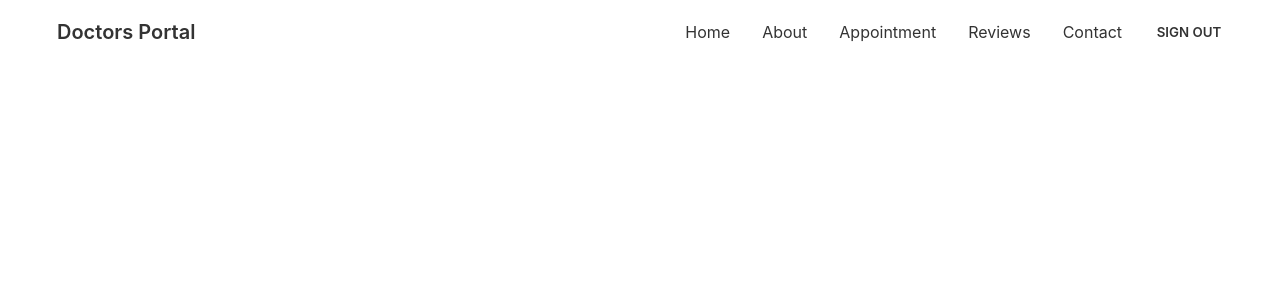
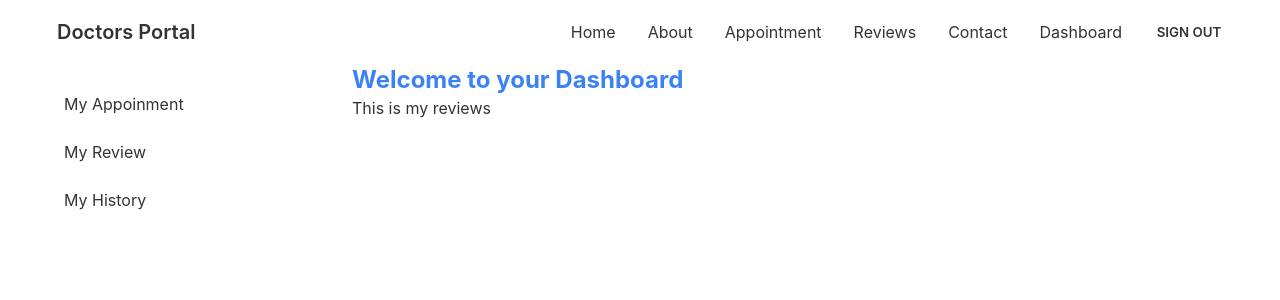
Before and after one commit to mohammad-al-amin-islam/doctors-portal-client-side, a React (Create React App) app: page /dashboard/review in a window 1280 px wide. Shown: the top 300 px of the page. Built offline with nearby package versions, Linux system fonts and the light colour scheme; no server answers; sample sign-in values are in the browser's storage.

Commit message:
dashboard added

```diff
--- a/src/App.js
+++ b/src/App.js
@@ -9,6 +9,10 @@
 import Navbar from './Pages/Shared/Navbar';
 import { ToastContainer } from 'react-toastify';
 import 'react-toastify/dist/ReactToastify.css';
+import Dashboard from './Dashboard/Dashboard';
+import MyReview from './Dashboard/MyReview';
+import MyAppoinment from './Dashboard/MyAppoinment';
+import MyHistory from './Dashboard/MyHistory';
 
 function App() {
   return (
@@ -23,6 +27,16 @@
             <Appoinment />
           </ReqireAuth>
         }></Route>
+        <Route path='/dashboard' element={
+          <ReqireAuth>
+            <Dashboard />
+          </ReqireAuth>
+        }>
+          <Route index element={<MyAppoinment />} />
+          <Route path="review" element={<MyReview />} />
+          <Route path="history" element={<MyHistory />} />
+        </Route>
+
         <Route path='/login' element={<Login />}></Route>
         <Route path='/signup' element={<SignUp />}></Route>
       </Routes>
--- /dev/null
+++ b/src/Dashboard/Dashboard.js
@@ -0,0 +1,29 @@
+import React from 'react';
+import { Link, Outlet } from 'react-router-dom';
+
+const Dashboard = () => {
+    return (
+        <div class="drawer drawer-mobile">
+            <input id="my-drawer-2" type="checkbox" class="drawer-toggle" />
+            <div class="drawer-content">
+                {/* <!-- Page content here --> */}
+                <h3 className="text-2xl text-blue-500 font-bold">Welcome to your Dashboard</h3>
+                <Outlet />
+
+
+            </div>
+            <div class="drawer-side">
+                <label for="my-drawer-2" class="drawer-overlay"></label>
+                <ul class="menu p-4 overflow-y-auto w-80 bg-base-100 text-base-content">
+                    {/* <!-- Sidebar content here --> */}
+                    <li><Link to='/dashboard'>My Appoinment</Link> </li>
+                    <li><Link to='/dashboard/review'>My Review</Link></li>
+                    <li><Link to='/dashboard/history'>My History</Link></li>
+                </ul>
+
+            </div>
+        </div>
+    );
+};
+
+export default Dashboard;
--- /dev/null
+++ b/src/Dashboard/MyAppoinment.js
@@ -0,0 +1,45 @@
+import React, { useEffect, useState } from 'react';
+import { useAuthState } from 'react-firebase-hooks/auth';
+import auth from '../firebase.init';
+
+const MyAppoinment = () => {
+    const [appoinments, setAppointments] = useState([]);
+    const [user] = useAuthState(auth)
+    useEffect(() => {
+        if (user) {
+            fetch(`http://localhost:5000/boking?email=${user.email}`)
+                .then(res => res.json())
+                .then(data => setAppointments(data));
+        }
+    }, [user])
+    return (
+        <div class="overflow-x-auto">
+            <table class="table w-full">
+
+                <thead>
+                    <tr>
+                        <th></th>
+                        <th>Name:{appoinments.length}</th>
+                        <th>Date</th>
+                        <th>Slot</th>
+                        <th>Treatment Name</th>
+                    </tr>
+                </thead>
+                <tbody>
+                    {
+                        appoinments.map((appoinment, index) => <tr>
+                            <th>{index + 1}</th>
+                            <td>{appoinment.patientName}</td>
+                            <td>{appoinment.date}</td>
+                            <td>{appoinment.slot}</td>
+                            <td>{appoinment.treatmentName}</td>
+                        </tr>)
+                    }
+
+                </tbody>
+            </table>
+        </div>
+    );
+};
+
+export default MyAppoinment;
--- /dev/null
+++ b/src/Dashboard/MyHistory.js
@@ -0,0 +1,11 @@
+import React from 'react';
+
+const MyHistory = () => {
+    return (
+        <div>
+            <h1>This is my history</h1>
+        </div>
+    );
+};
+
+export default MyHistory;
--- /dev/null
+++ b/src/Dashboard/MyReview.js
@@ -0,0 +1,11 @@
+import React from 'react';
+
+const MyReview = () => {
+    return (
+        <div>
+            <h3>This is my reviews</h3>
+        </div>
+    );
+};
+
+export default MyReview;
--- a/src/Pages/Shared/Navbar.js
+++ b/src/Pages/Shared/Navbar.js
@@ -12,6 +12,9 @@
         <li><Link to='/appointment'>Appointment</Link></li>
         <li><Link to='/reviews'>Reviews</Link></li>
         <li><Link to='/contact'>Contact </Link></li>
+        {
+            user && <li><Link to='/dashboard'>Dashboard</Link></li>
+        }
         <li>{user ? <button onClick={() => signOut(auth)} className="btn btn-ghost">Sign Out</button> : <Link to='/login'>Login</Link>}</li>
 
     </>
@@ -28,10 +31,15 @@
                 </div>
                 <Link to='/' className="btn btn-ghost normal-case text-xl">Doctors Portal</Link>
             </div>
-            <div className="navbar-end hidden lg:flex">
+            <div className="navbar-center hidden lg:flex">
                 <ul className="menu menu-horizontal p-0">
                     {menuItems}
                 </ul>
+            </div>
+            <div className='navbar-end lg:hidden'>
+                <label for="my-drawer-2" tabIndex="0" className="btn btn-ghost lg:hidden">
+                    <svg xmlns="http://www.w3.org/2000/svg" className="h-5 w-5" fill="none" viewBox="0 0 24 24" stroke="currentColor"><path strokeLinecap="round" strokeLinejoin="round" strokeWidth="2" d="M4 6h16M4 12h8m-8 6h16" /></svg>
+                </label>
             </div>
 
         </div>
```
